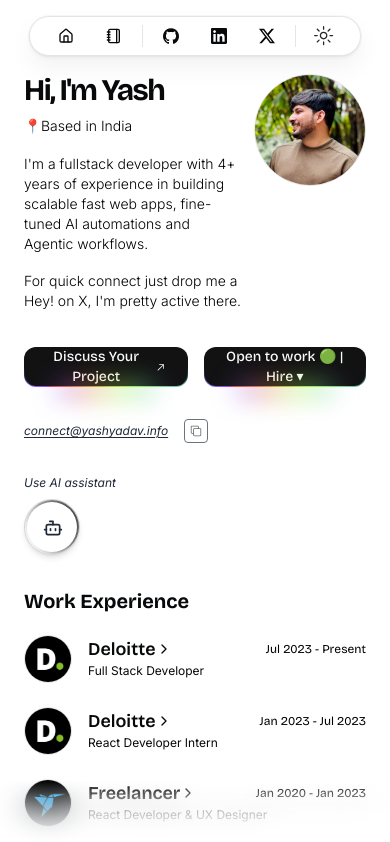
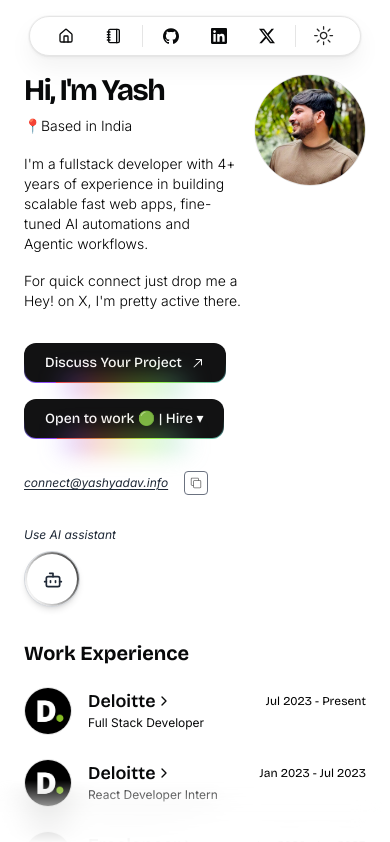
Before and after one commit to altairyash/portfolio-v3, a Next.js app: page / in a window 390 px wide. Shown: the top 842 px of the page. Built offline with nearby package versions, Linux system fonts and the light colour scheme.

Commit message:
Update page.tsx

```diff
--- a/src/app/page.tsx
+++ b/src/app/page.tsx
@@ -54,7 +54,7 @@
         <div className="flex flex-col md:flex-row justify-between gap-4 items-start w-full md:items-center">
           <div className="flex flex-col">
             <BlurFade delay={BLUR_FADE_DELAY * 4}>
-              <div className="mt-8 flex gap-4">
+              <div className="mt-8 flex flex-col md:flex-row gap-4">
                 <Link href={"https://calendly.com/yashyadav14/30min"}>
                   <RainbowButton className="h-10 max-sm:h-10 text-sm px-5 max-sm:px-5 py-1 max-sm:py-0">
                     Discuss Your Project{" "}
```
